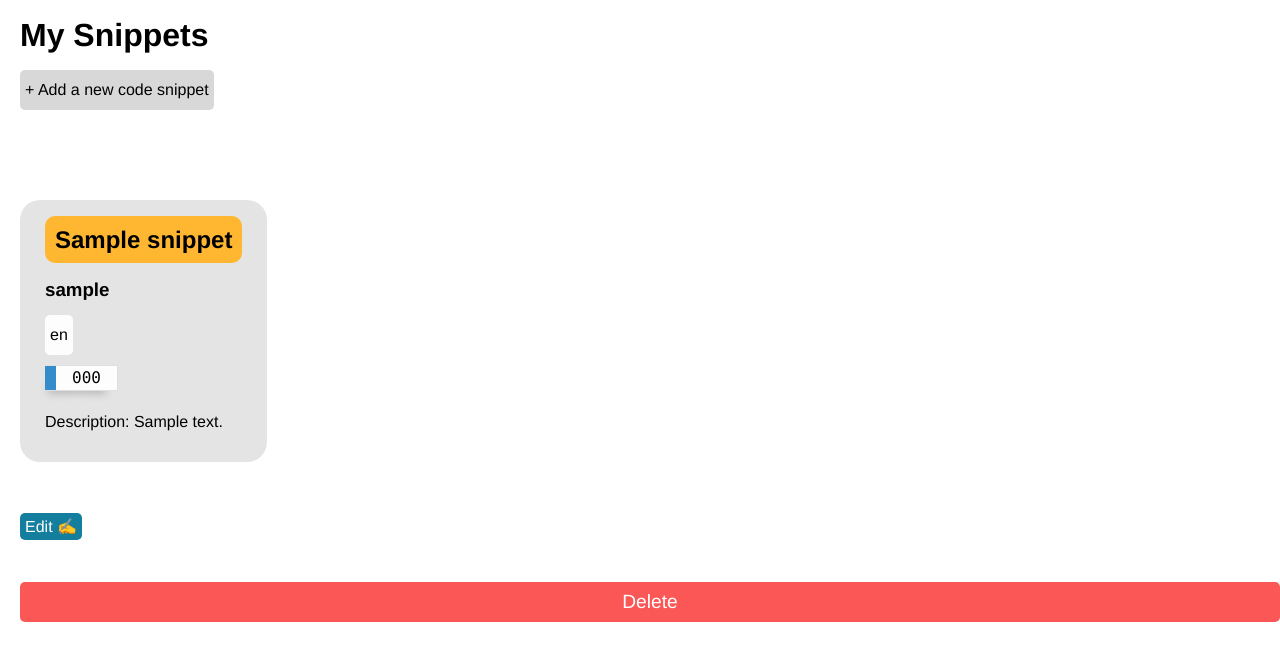
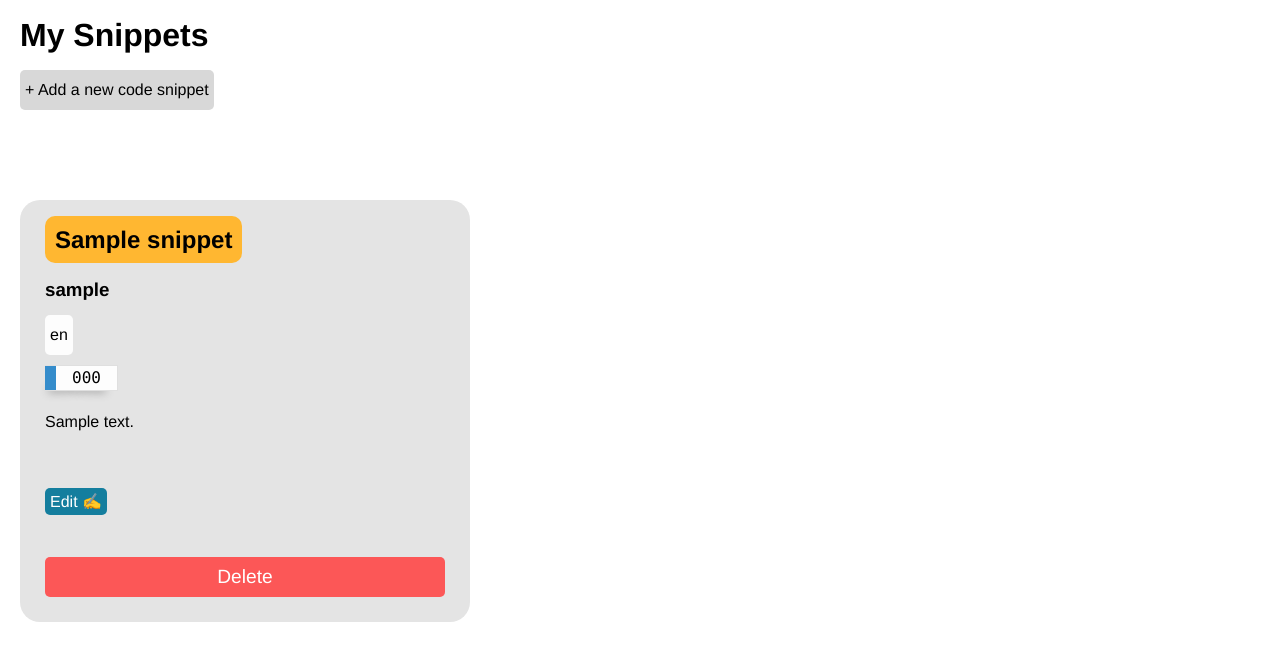
Before and after one commit to Momentum-Team-8/django-duplex-team-wolverine, a Django app: page /snippets/my_snippets in a window 1280 px wide. Shown: the part 132-804 px from the top of the page. Before the commit the page ends 754 px from the top, so only its background shows below. Run offline with Django 3.2, Linux system fonts and the light colour scheme; a user stored in the database is signed in; tables that the repository leaves empty hold one stand-in row (values such as "Sample post"); some libraries are stand-ins or nearby versions.

Commit message:
fixed delete button looking weird in my snippets

```diff
--- a/snippets/templates/snippets/my_snippets.html
+++ b/snippets/templates/snippets/my_snippets.html
@@ -17,13 +17,13 @@
     <p class="lan">{{ snippet.language }}</p>
 
     <pre><code class="language-{{ snippet.language }}" id="code">{{ snippet.code }}</code></pre>
-    <p>Description: {{ snippet.description }}</p>
-
+    <p  class="description">{{ snippet.description }}</p>
+    <a href={% url 'edit_snippet' pk=snippet.pk%} class="edit">Edit ✍️</a>
+    <a href={% url 'delete_snippet' pk=snippet.pk%} class="delete">Delete</a>
   </div>
 </article>
 
-<a href={% url 'edit_snippet' pk=snippet.pk%} class="edit">Edit ✍️</a>
-<a href={% url 'delete_snippet' pk=snippet.pk%} class="delete">Delete</a>
+
 
 {% endfor %}
 
```
